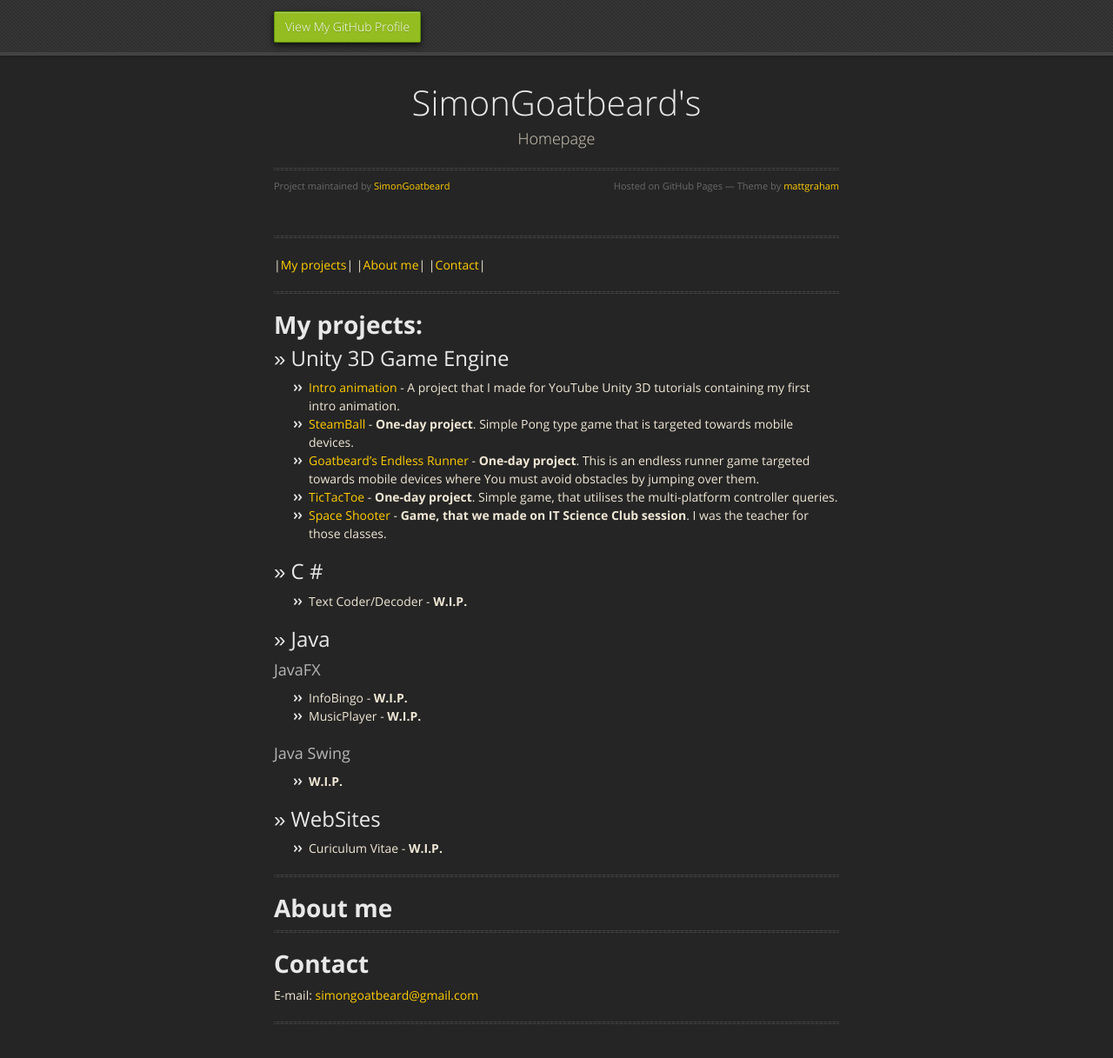
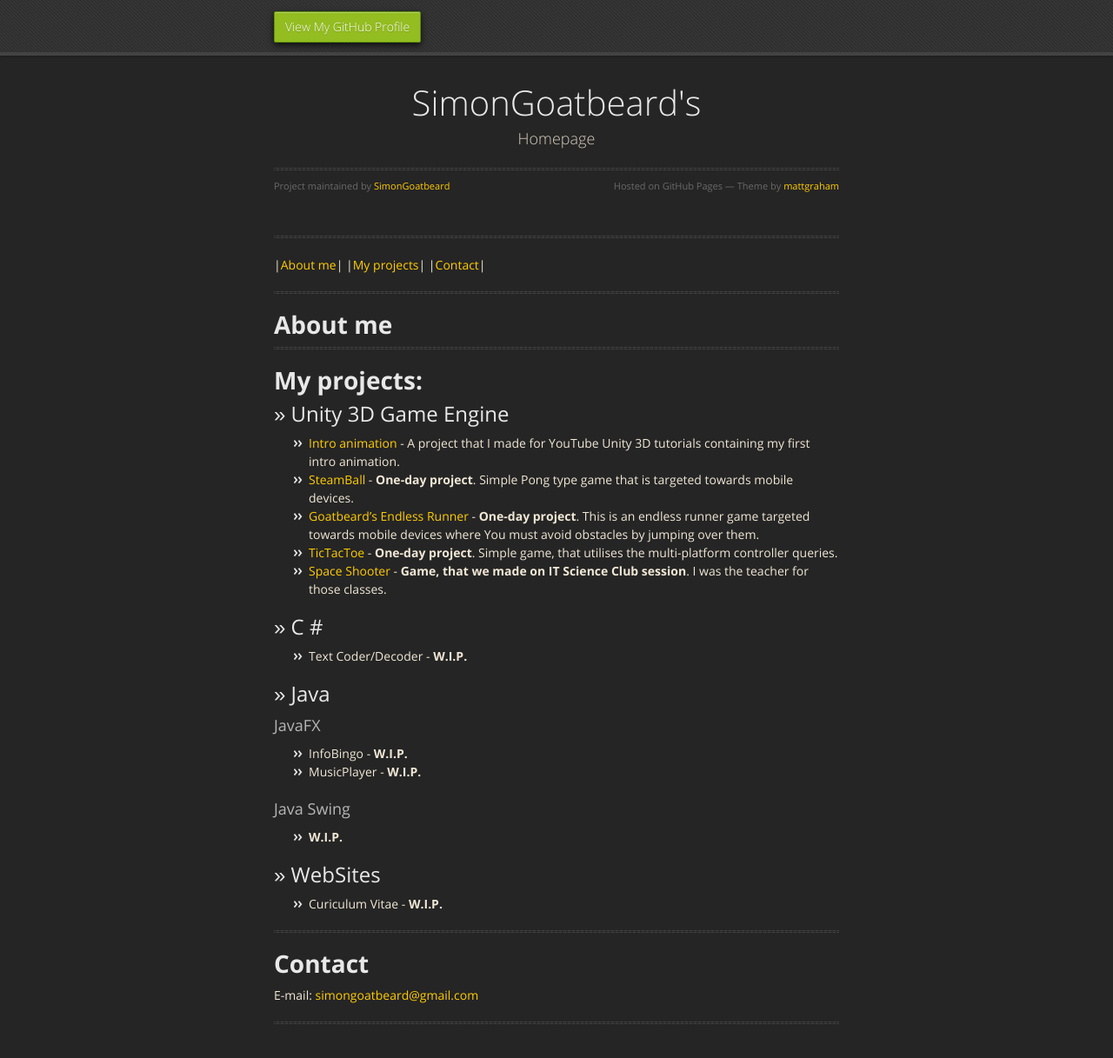
Before and after one commit to SimonGoatbeard/simongoatbeard.github.io, a Jekyll site: the page built from index.md, in a window 1280 px wide and 1288 px high. Shown: the top 1217 px of the window at 87% size. Built offline with Jekyll 4.4.1, drawn with Linux system fonts in a browser that asks for light colours; nearby versions of some CDN libraries; part of the change alters nothing that is shown.

```diff
--- a/index.md
+++ b/index.md
@@ -2,10 +2,12 @@
 layout: default
 ---
 ---
-|[My projects](#my_projects)| |[About me](#about_me)| |[Contact](#contact)|
+|[About me](#about_me)| |[My projects](#my_projects)| |[Contact](#contact)|
 
 ---
+# <a name="about_me"></a>**About me**
 
+---
 # <a name="my_projects"></a>**My projects:**
 ## >> Unity 3D Game Engine
 
@@ -28,9 +30,6 @@ layout: default
 
 ## >> WebSites
 *   Curiculum Vitae - **W.I.P.**
-
----
-# <a name="about_me"></a>**About me**
 
 ---
 # <a name="contact"></a>**Contact**
```
